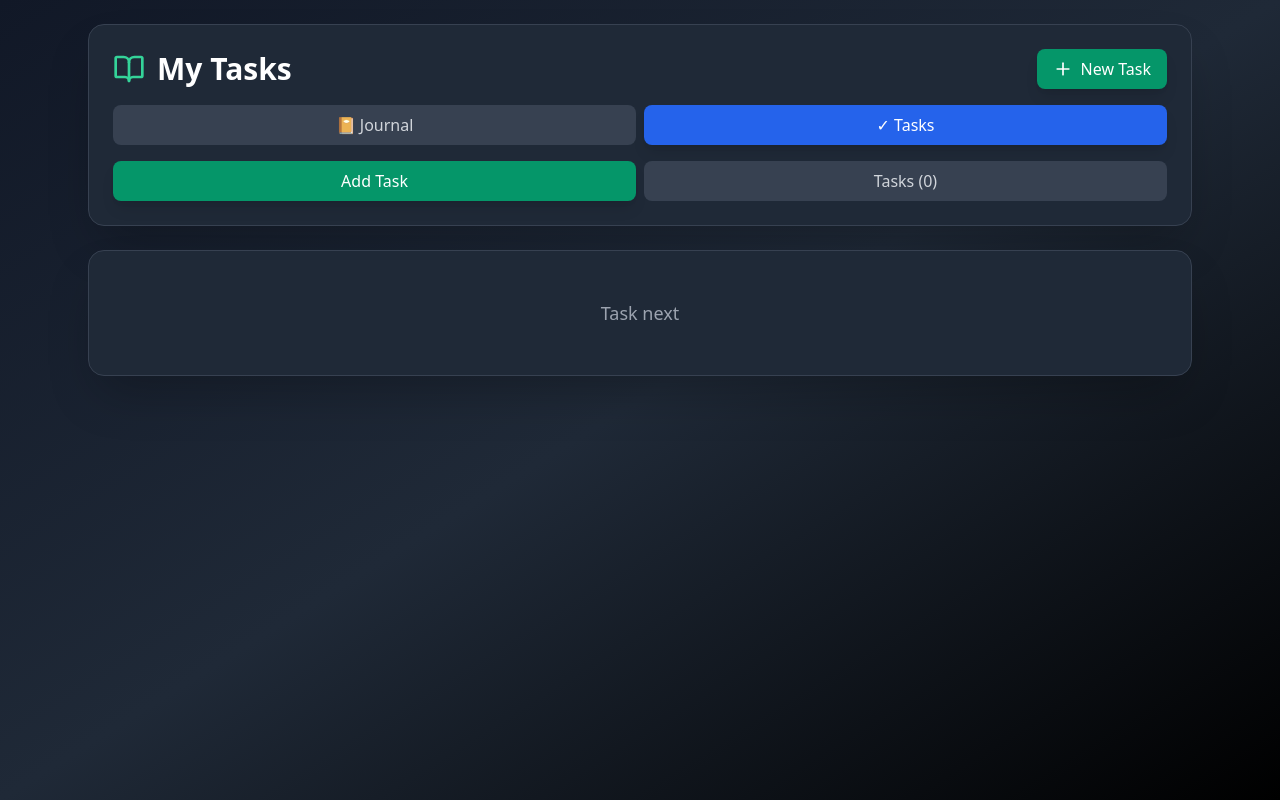
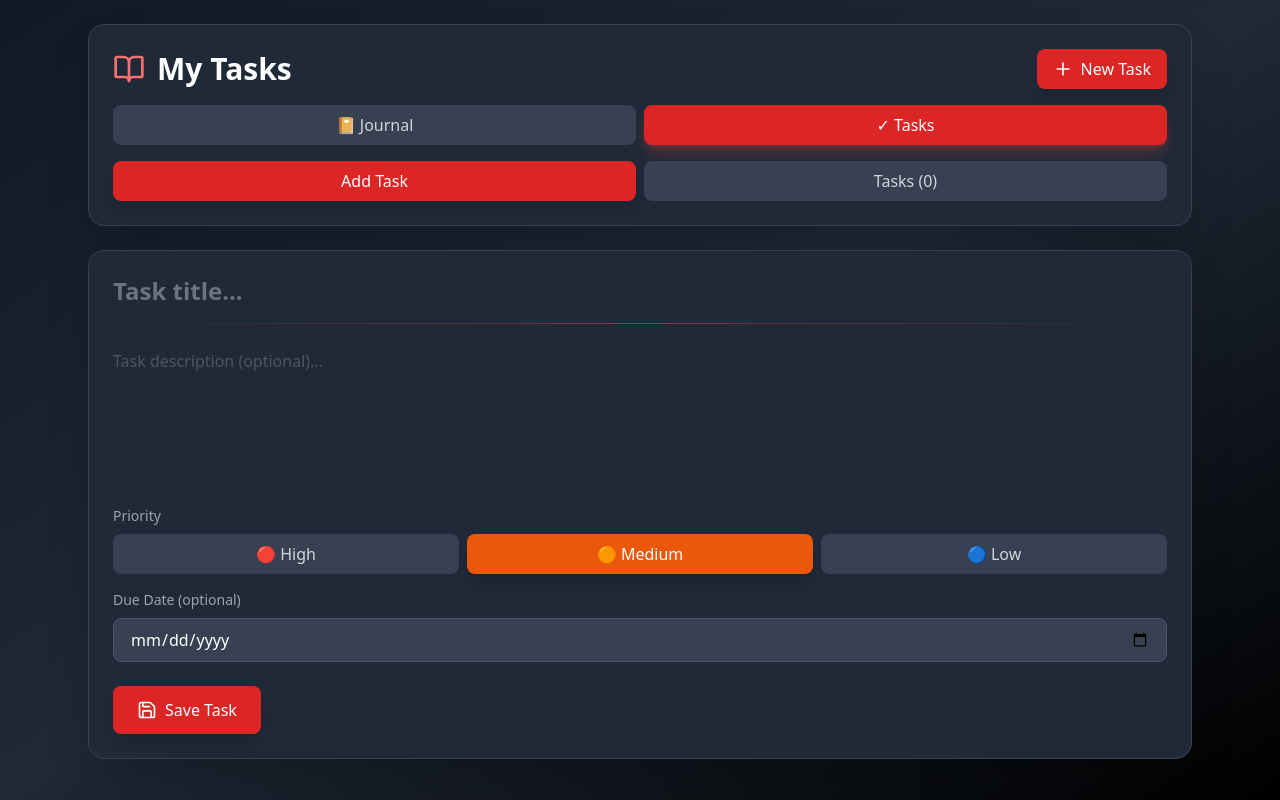
Before and after one commit to BhagyaP27/my-journal-app, a React (Create React App) app: page / in a window 1280 px wide. Both pictures are taken after a click on the button "✓ Tasks". Built offline with nearby package versions, Linux system fonts and the light colour scheme.

Commit message:
feat: changed the theme of tasks to be different from the theme of journal as more a aesthectis preference

```diff
--- a/src/App.js
+++ b/src/App.js
@@ -12,7 +12,7 @@ function App() {
   });
   const [view, setView] = useState('write');
 
-  // NEW: Add task state
+  // Task state
   const [tasks, setTasks] = useState([]);
   const [currentTask, setCurrentTask] = useState({
     id: null,
@@ -158,7 +158,7 @@ function App() {
         <div className="bg-gray-800 border border-gray-700 rounded-2xl shadow-2xl p-6 mb-6">
           <div className="flex items-center justify-between mb-4">
             <div className="flex items-center gap-3">
-              <BookOpen className="w-8 h-8 text-emerald-400" />
+              <BookOpen className={`w-8 h-8 ${mode === 'journal' ? 'text-emerald-400' : 'text-red-400'}`} />
               <h1 className="text-3xl font-bold text-white">
                 {mode === 'journal' ? 'My Journal' : 'My Tasks'}
               </h1>
@@ -180,7 +180,11 @@ function App() {
                 }
                 setView('write');
               }}
-              className="flex items-center gap-2 bg-emerald-600 text-white px-4 py-2 rounded-lg hover:bg-emerald-500 transition-all shadow-lg hover:shadow-emerald-500/50"
+              className={`flex items-center gap-2 ${
+                mode === 'journal'
+                  ? 'bg-emerald-600 hover:bg-emerald-500 hover:shadow-emerald-500/50'
+                  : 'bg-red-600 hover:bg-red-500 hover:shadow-red-500/50'
+              } text-white px-4 py-2 rounded-lg transition-all shadow-lg`}
             >
               <Plus className="w-5 h-5" />
               {mode === 'journal' ? 'New Entry' : 'New Task'}
@@ -193,7 +197,7 @@ function App() {
               onClick={() => setMode('journal')}
               className={`flex-1 py-2 rounded-lg transition-all ${
                 mode === 'journal'
-                  ? 'bg-blue-600 text-white shadow-lg'
+                  ? 'bg-emerald-600 text-white shadow-lg shadow-emerald-500/30'
                   : 'bg-gray-700 text-gray-300 hover:bg-gray-600'
               }`}
             >
@@ -203,7 +207,7 @@ function App() {
               onClick={() => setMode('tasks')}
               className={`flex-1 py-2 rounded-lg transition-all ${
                 mode === 'tasks'
-                  ? 'bg-blue-600 text-white shadow-lg'
+                  ? 'bg-red-600 text-white shadow-lg shadow-red-500/30'
                   : 'bg-gray-700 text-gray-300 hover:bg-gray-600'
               }`}
             >
@@ -217,7 +221,9 @@ function App() {
               onClick={() => setView('write')}
               className={`flex-1 py-2 rounded-lg transition-all ${
                 view === 'write'
+                  ? mode === 'journal'
                     ? 'bg-emerald-600 text-white shadow-lg'
+                    : 'bg-red-600 text-white shadow-lg'
                   : 'bg-gray-700 text-gray-300 hover:bg-gray-600'
               }`}
             >
@@ -227,7 +233,9 @@ function App() {
               onClick={() => setView('list')}
               className={`flex-1 py-2 rounded-lg transition-all ${
                 view === 'list'
+                  ? mode === 'journal'
                     ? 'bg-emerald-600 text-white shadow-lg'
+                    : 'bg-red-600 text-white shadow-lg'
                   : 'bg-gray-700 text-gray-300 hover:bg-gray-600'
               }`}
             >
@@ -318,13 +326,174 @@ function App() {
           </>
         )}
 
-        {/* TASKS MODE - We'll add this next */}
+        {/* TASKS MODE */}
         {mode === 'tasks' && (
+          <>
+            {/* Add/Edit Task View */}
+            {view === 'write' && (
+              <div className="bg-gray-800 border border-gray-700 rounded-2xl shadow-2xl p-6">
+                <div className="mb-6">
+                  <input
+                    type="text"
+                    value={currentTask.title}
+                    onChange={(e) => setCurrentTask({ ...currentTask, title: e.target.value })}
+                    placeholder="Task title..."
+                    className="w-full text-2xl font-bold bg-transparent border-none outline-none mb-4 text-white placeholder-gray-500"
+                  />
+                  <div className="w-full h-px bg-gradient-to-r from-red-500/0 via-red-500/50 to-red-500/0 mb-6"></div>
+
+                  <textarea
+                    value={currentTask.description}
+                    onChange={(e) => setCurrentTask({ ...currentTask, description: e.target.value })}
+                    placeholder="Task description (optional)..."
+                    className="w-full h-32 bg-transparent border-none outline-none resize-none text-gray-300 placeholder-gray-600 leading-relaxed mb-6"
+                  />
+
+                  {/* Priority Selector */}
+                  <div className="mb-4">
+                    <label className="block text-gray-400 text-sm mb-2">Priority</label>
+                    <div className="flex gap-2">
+                      <button
+                        onClick={() => setCurrentTask({ ...currentTask, priority: 'high' })}
+                        className={`flex-1 py-2 rounded-lg transition-all ${
+                          currentTask.priority === 'high'
+                            ? 'bg-red-600 text-white shadow-lg'
+                            : 'bg-gray-700 text-gray-300 hover:bg-gray-600'
+                        }`}
+                      >
+                        🔴 High
+                      </button>
+                      <button
+                        onClick={() => setCurrentTask({ ...currentTask, priority: 'medium' })}
+                        className={`flex-1 py-2 rounded-lg transition-all ${
+                          currentTask.priority === 'medium'
+                            ? 'bg-orange-600 text-white shadow-lg'
+                            : 'bg-gray-700 text-gray-300 hover:bg-gray-600'
+                        }`}
+                      >
+                        🟠 Medium
+                      </button>
+                      <button
+                        onClick={() => setCurrentTask({ ...currentTask, priority: 'low' })}
+                        className={`flex-1 py-2 rounded-lg transition-all ${
+                          currentTask.priority === 'low'
+                            ? 'bg-blue-600 text-white shadow-lg'
+                            : 'bg-gray-700 text-gray-300 hover:bg-gray-600'
+                        }`}
+                      >
+                        🔵 Low
+                      </button>
+                    </div>
+                  </div>
+
+                  {/* Due Date */}
+                  <div className="mb-6">
+                    <label className="block text-gray-400 text-sm mb-2">Due Date (optional)</label>
+                    <input
+                      type="date"
+                      value={currentTask.dueDate}
+                      onChange={(e) => setCurrentTask({ ...currentTask, dueDate: e.target.value })}
+                      className="w-full bg-gray-700 border border-gray-600 rounded-lg px-4 py-2 text-white outline-none focus:border-red-500 transition-colors"
+                    />
+                  </div>
+                </div>
+
+                <button
+                  onClick={saveTask}
+                  className="flex items-center gap-2 bg-red-600 text-white px-6 py-3 rounded-lg hover:bg-red-500 transition-all shadow-lg hover:shadow-red-500/50"
+                >
+                  <Save className="w-5 h-5" />
+                  Save Task
+                </button>
+              </div>
+            )}
+
+            {/* Task List View */}
+            {view === 'list' && (
+              <div>
+                {tasks.length === 0 ? (
                   <div className="bg-gray-800 border border-gray-700 rounded-2xl shadow-2xl p-12 text-center">
+                    <div className="text-6xl mb-4">✓</div>
                     <p className="text-gray-400 text-lg">
-              Task next
+                      No tasks yet. Start adding some!
                     </p>
                   </div>
+                ) : (
+                  <div className="space-y-4">
+                    {tasks.map((task) => (
+                      <div
+                        key={task.id}
+                        className={`bg-gray-800 border rounded-2xl shadow-2xl p-6 transition-all ${
+                          task.completed
+                            ? 'border-gray-600 opacity-60'
+                            : 'border-gray-700 hover:shadow-red-500/20 hover:border-red-500/50'
+                        }`}
+                      >
+                        <div className="flex items-start gap-4">
+                          {/* Checkbox */}
+                          <button
+                            onClick={() => toggleTaskComplete(task.id)}
+                            className={`mt-1 w-6 h-6 rounded border-2 flex items-center justify-center transition-all ${
+                              task.completed
+                                ? 'bg-red-600 border-red-600'
+                                : 'border-gray-500 hover:border-red-500'
+                            }`}
+                          >
+                            {task.completed && <span className="text-white text-sm">✓</span>}
+                          </button>
+
+                          {/* Task Content */}
+                          <div className="flex-1">
+                            <div className="flex items-start justify-between mb-2">
+                              <h3 className={`text-xl font-bold ${
+                                task.completed ? 'text-gray-500 line-through' : 'text-white'
+                              }`}>
+                                {task.title}
+                              </h3>
+
+                              {/* Priority Badge */}
+                              <span className={`px-3 py-1 rounded-full text-xs font-semibold ${
+                                task.priority === 'high' ? 'bg-red-600/20 text-red-400' :
+                                task.priority === 'medium' ? 'bg-orange-600/20 text-orange-400' :
+                                'bg-blue-600/20 text-blue-400'
+                              }`}>
+                                {task.priority === 'high' ? '🔴 High' :
+                                 task.priority === 'medium' ? '🟠 Medium' :
+                                 '🔵 Low'}
+                              </span>
+                            </div>
+
+                            {task.description && (
+                              <p className={`mb-3 ${
+                                task.completed ? 'text-gray-600' : 'text-gray-400'
+                              }`}>
+                                {task.description}
+                              </p>
+                            )}
+
+                            <div className="flex items-center gap-4 text-sm text-gray-500">
+                              {task.dueDate && (
+                                <span>Due: {new Date(task.dueDate).toLocaleDateString()}</span>
+                              )}
+                              <span>Created: {new Date(task.createdAt).toLocaleDateString()}</span>
+                            </div>
+                          </div>
+
+                          {/* Delete Button */}
+                          <button
+                            onClick={() => deleteTask(task.id)}
+                            className="text-red-500 hover:text-red-400 transition-colors"
+                          >
+                            🗑️
+                          </button>
+                        </div>
+                      </div>
+                    ))}
+                  </div>
+                )}
+              </div>
+            )}
+          </>
         )}
 
       </div>
```
Lines whose indentation alone changed are shown as unchanged.
